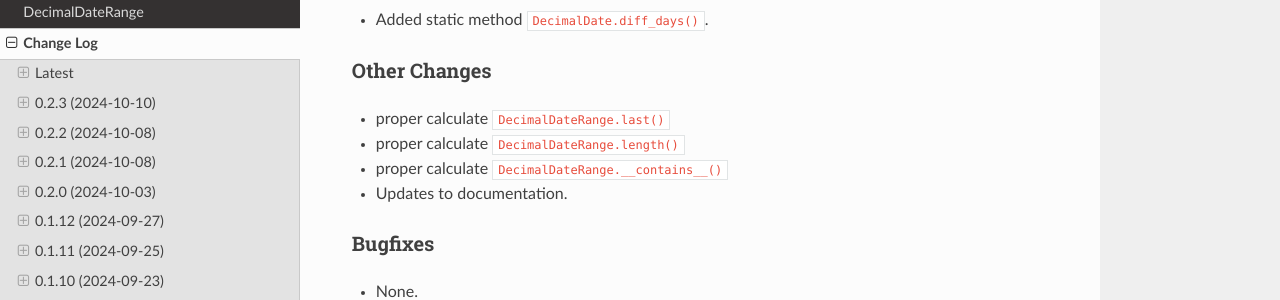
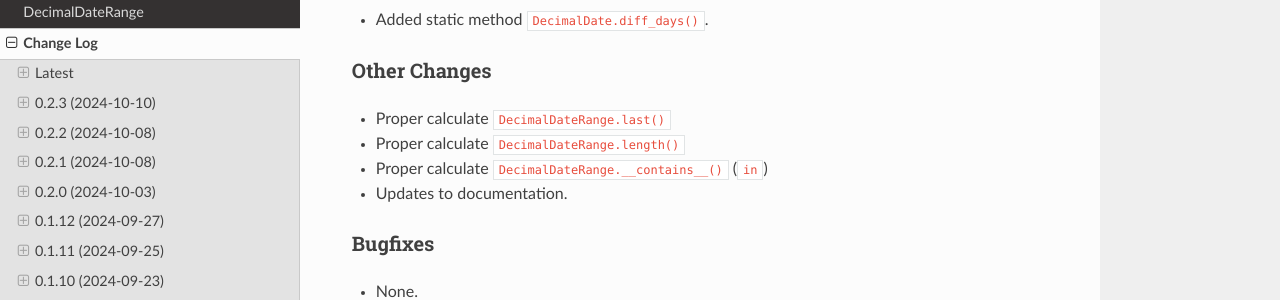
Before and after one commit to TorbenJakobsen/decimaldate, a Sphinx documentation site: the page built from docs/source/changelog.rst, in a window 1280 px wide and 900 px high. Shown: the part 258-558 px from the top of the window. Built offline with Sphinx 7.4.7 and the Read the Docs theme 3.1.0, drawn with Linux system fonts in a browser that asks for light colours.

Commit message:
update documentation

```diff
--- a/docs/source/changelog.rst
+++ b/docs/source/changelog.rst
@@ -14,9 +14,9 @@ New Features
 Other Changes
 -------------
 
-* proper calculate ``DecimalDateRange.last()``
-* proper calculate ``DecimalDateRange.length()``
-* proper calculate ``DecimalDateRange.__contains__()``
+* Proper calculate ``DecimalDateRange.last()``
+* Proper calculate ``DecimalDateRange.length()``
+* Proper calculate ``DecimalDateRange.__contains__()`` (``in``)
 * Updates to documentation.
 
 Bugfixes
```
